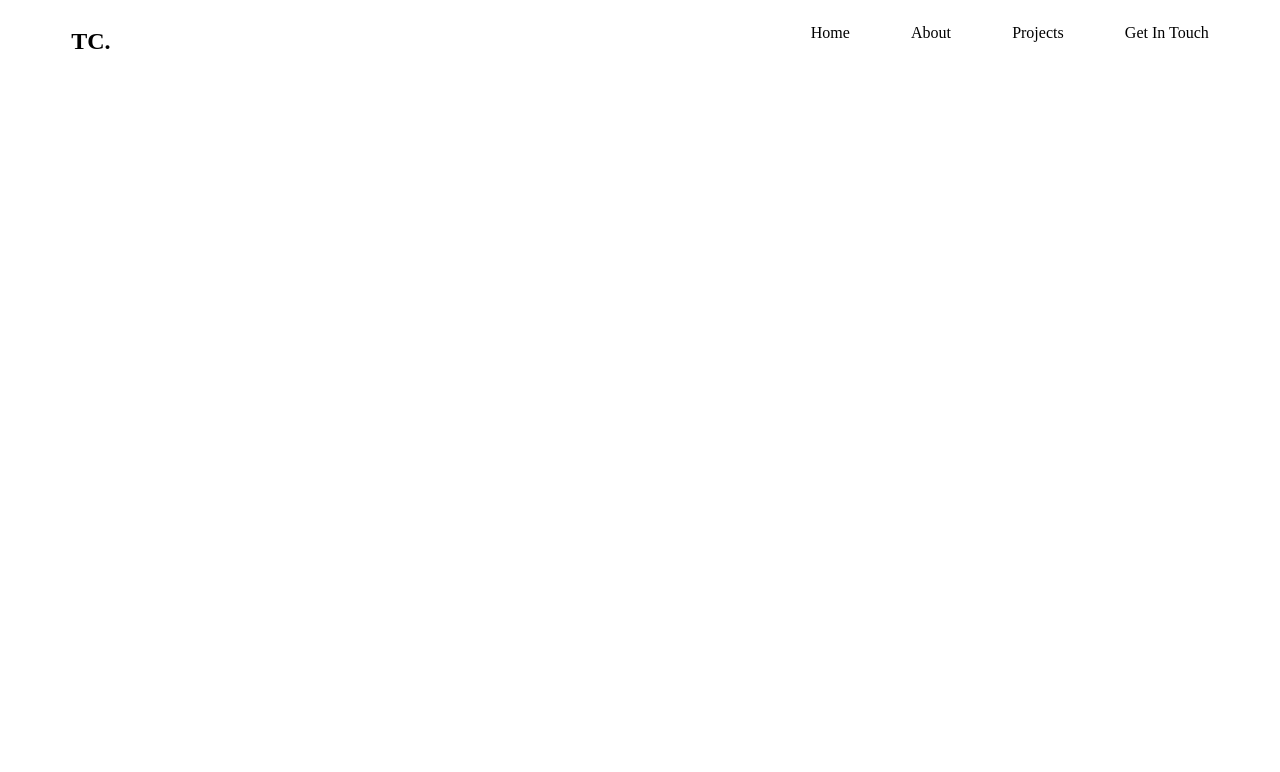
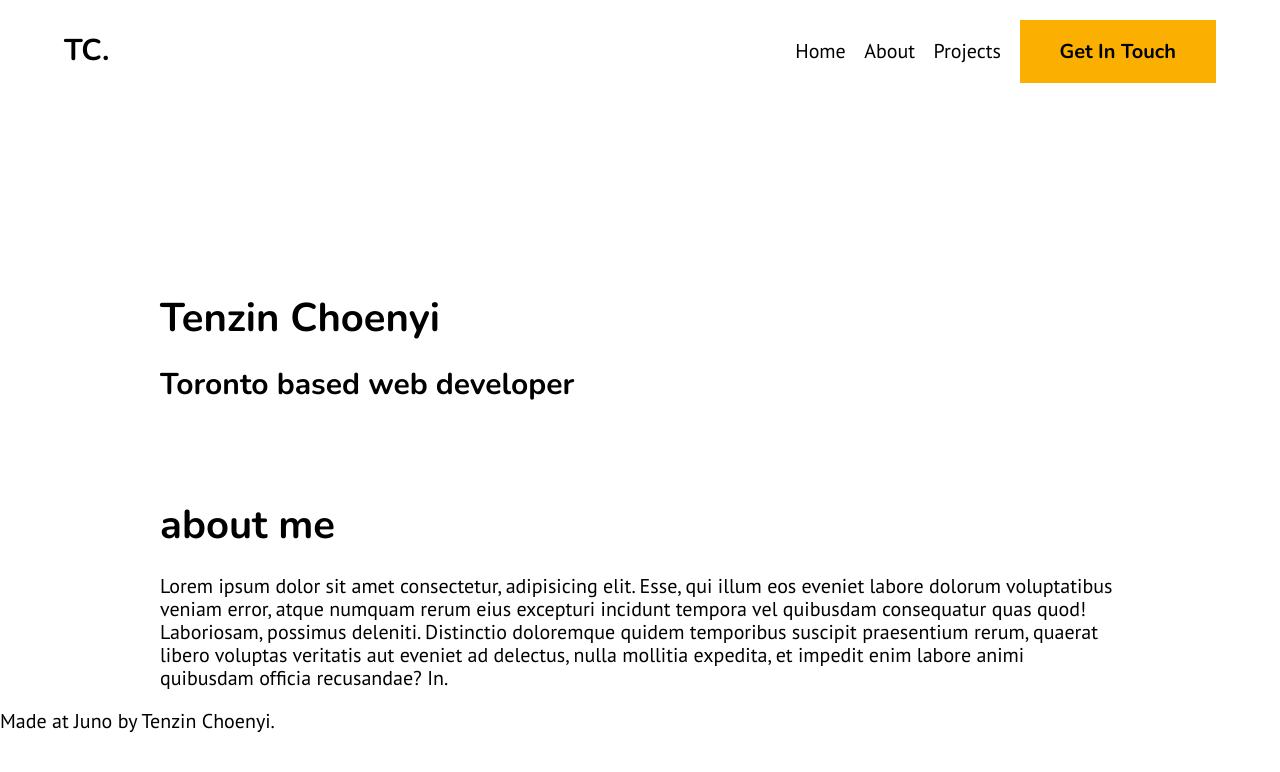
Before and after one commit to Tchoenyi/Portfolio, a plain HTML site: page index.html in a window 1280 px wide. Drawn offline with nearby package versions, Linux system fonts and the light colour scheme; a web font is replaced by a local one.

Commit message:
completedd header section

```diff
--- a/index.html
+++ b/index.html
@@ -4,13 +4,14 @@
     <meta charset="UTF-8">
     <meta http-equiv="X-UA-Compatible" content="IE=edge">
     <meta name="viewport" content="width=device-width, initial-scale=1.0">
-    <link rel="stylesheet" href="./styles/styles.css">
+    <link rel="stylesheet" href="./styles/style.css">
     <link rel="preconnect" href="https://fonts.googleapis.com">
     <link rel="preconnect" href="https://fonts.gstatic.com" crossorigin>
     <link href="https://fonts.googleapis.com/css2?family=Bruno+Ace&family=Nunito:wght@700&family=PT+Sans:wght@400;700&display=swap" rel="stylesheet">
     <title>My Portfolio</title>
 </head>
 <body>
+
     <header>
         <section class="headingLinks">
             <nav class="navWrapper">
@@ -22,7 +23,27 @@
                     <li><a href="#contact">Get In Touch</a></li>
                 </ul>
             </nav>
+        </section>
+        <section class="headingHero">
+            <div class="wrapper">
+                <h1>Tenzin Choenyi</h1>
+                <h2>Toronto based web developer</h2>
+            </div>
+        </section>
+    </header>
 
-    </header>
+    <main>
+        <section id="about" class="aboutContainer">
+            <div class="wrapper">
+                <h1>about me</h1>
+                <p>Lorem ipsum dolor sit amet consectetur, adipisicing elit. Esse, qui illum eos eveniet labore dolorum voluptatibus veniam error, atque numquam rerum eius excepturi incidunt tempora vel quibusdam consequatur quas quod!
+                Laboriosam, possimus deleniti. Distinctio doloremque quidem temporibus suscipit praesentium rerum, quaerat libero voluptas veritatis aut eveniet ad delectus, nulla mollitia expedita, et impedit enim labore animi quibusdam officia recusandae? In.</p>
+            </div>
+        </section>
+    </main>
+
+    <footer>
+        <p>Made at Juno by Tenzin Choenyi.</p>
+    </footer>
 </body>
 </html>
--- /dev/null
+++ b/styles/sass/_about.scss
@@ -0,0 +1,5 @@
+@use 'styleguide' as var;
+
+.aboutContainer {
+    margin-top: 5rem;
+}
--- /dev/null
+++ b/styles/sass/_headingnav.scss
@@ -0,0 +1,38 @@
+@use 'styleguide' as var;
+
+// Nav Section
+
+.navWrapper {
+    max-width: 70rem;
+    width: 90%;
+    margin: 0 auto;
+    display: flex;
+    justify-content: space-between;
+    align-items: center;
+}
+
+.navLinks {
+    display: flex;
+    justify-content: space-between;
+    align-items: center;
+    list-style: none;
+    width: 40%;
+    li a {
+        text-decoration: none;
+        color: black;
+    }
+}
+
+.navLinks li:last-child {
+    background: var.$yellow;
+    font-family: 'Nunito', sans-serif;
+    padding: 1rem 2rem;
+}
+
+// Hero Section
+
+.headingHero .wrapper {
+    h1 {
+        margin-top: 20%;
+    }
+}
--- a/styles/sass/_setup.scss
+++ b/styles/sass/_setup.scss
@@ -234,7 +234,6 @@ html {
     box-sizing: border-box;
     margin: 0;
     padding: 0;
-    font-family: 'PT Sans', sans-serif;
 }
 
 *,
--- /dev/null
+++ b/styles/sass/_styleguide.scss
@@ -0,0 +1,22 @@
+$grey: #e7e8ee;
+$pink: #dfe0fc;
+$blue: #818cef;
+$darkBlue: #3d48ae;
+$yellow: #fbaf01;
+$black: #2a3033;
+$baseFont: 'PT Sans', sans-serif;
+
+html {
+    font-size: 125%;
+    font-family: $baseFont;
+}
+
+h1, h2 {
+    font-family: 'Nunito', sans-serif;
+}
+
+.wrapper {
+    max-width: 70rem;
+    width: 75%;
+    margin: 0 auto;
+}
--- a/styles/sass/style.scss
+++ b/styles/sass/style.scss
@@ -1 +1,3 @@
 @use 'setup';
+@use 'headingnav';
+@use 'about';
--- a/styles/styles.css
+++ /dev/null
@@ -1,20 +0,0 @@
-
-.navWrapper {
-    max-width: 1400px;
-    width: 90%;
-    margin: 0 auto;
-    display: flex;
-    justify-content: space-between;
-}
-
-.navLinks {
-    display: flex;
-    justify-content: space-between;
-    list-style: none;
-    width: 35%;
-}
-
-.navLinks li a{
-    text-decoration: none;
-    color: black;
-}
```
Also changed, not shown: styles/style.css (added).
